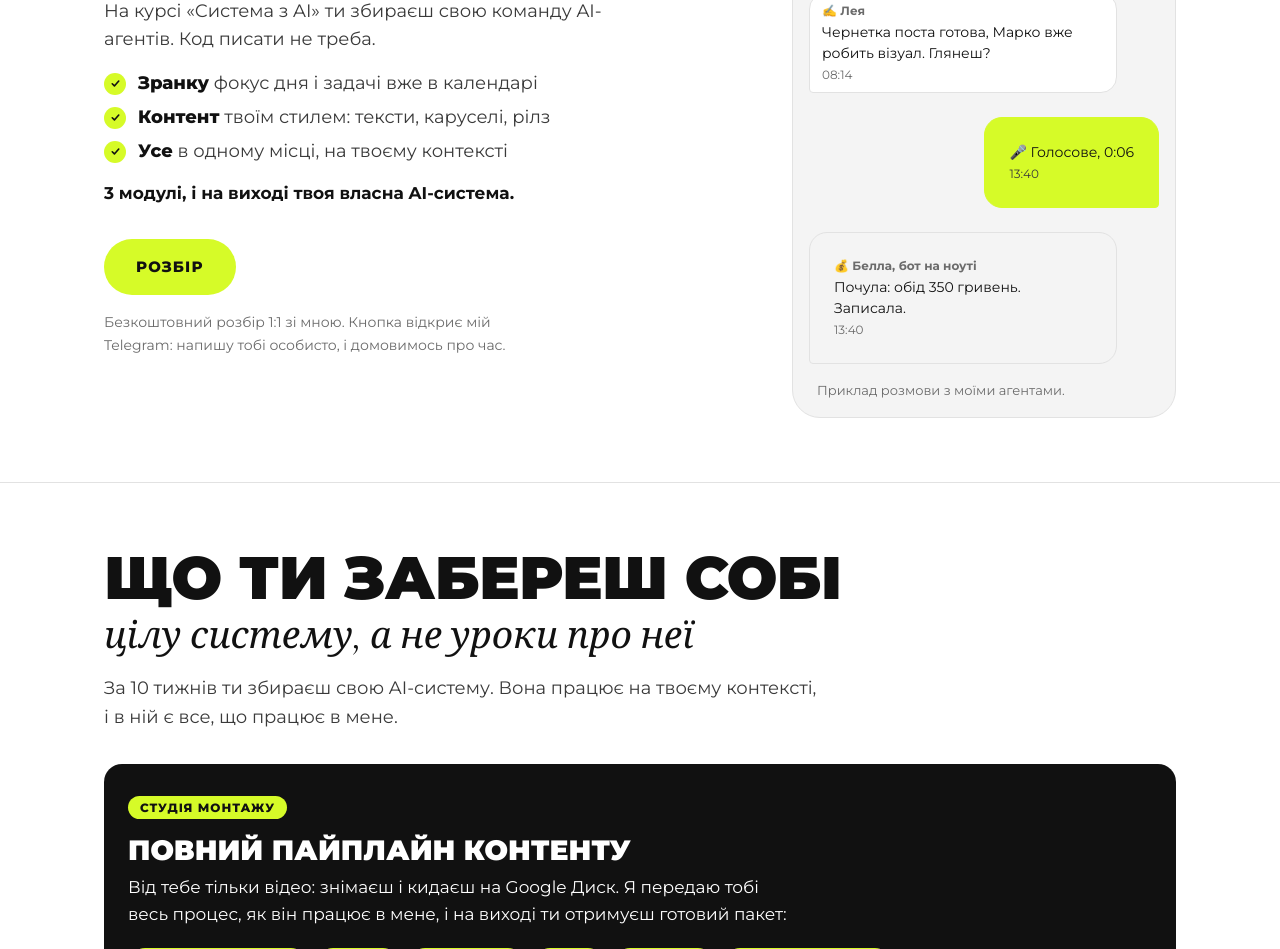
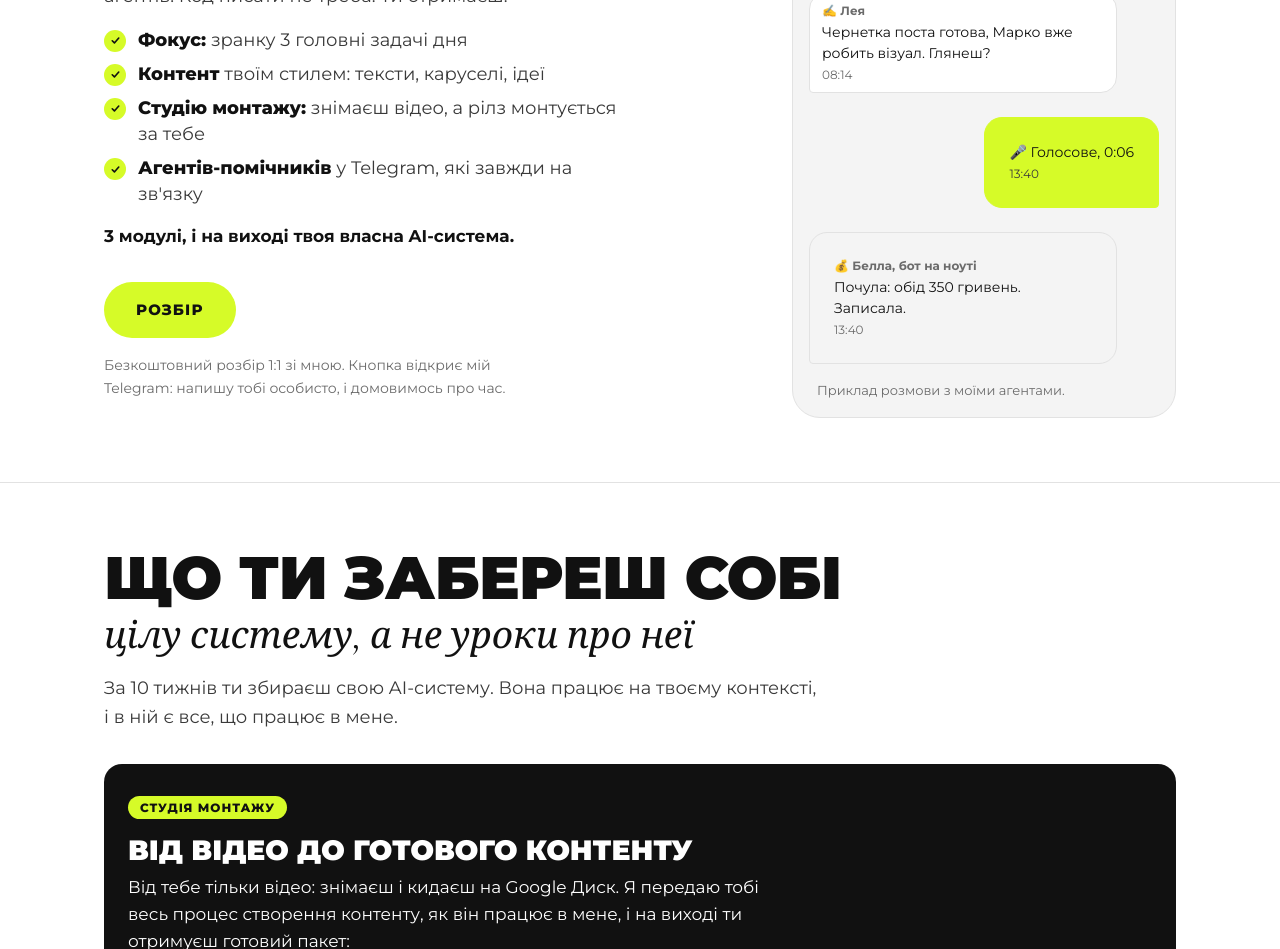
Before and after one commit to KaterynaShevtsova1/system-ai, a plain HTML site: page index.html in a window 1280 px wide. Shown: the part 460-1409 px from the top of the page. Drawn offline with nearby package versions, Linux system fonts and the light colour scheme.

Commit message:
Головна: «Ти отримаєш» у верху, без слова «пайплайн», фокус дня з Notion замість календаря
Co-Authored-By: Claude Opus 5.5 <noreply@anthropic.com>
Claude-Session: https://claude.ai/code/session_01A73kutZVi5JHsfBGfMLyaa

```diff
--- a/index.html
+++ b/index.html
@@ -324,11 +324,12 @@ footer{text-align:center;color:var(--muted);font-size:14px;line-height:1.8;paddi
     <div>
       <span class="pill">Курс · 10 тижнів · старт 01.12.2026</span>
       <h1><span class="pre">Тобі не треба більше часу.</span><span class="need">Тобі потрібна</span><span class="sys">система</span></h1>
-      <p class="sub">На курсі «Система з AI» ти збираєш свою команду AI-агентів. Код писати не треба.</p>
+      <p class="sub">На курсі «Система з AI» ти збираєш свою команду AI-агентів. Код писати не треба. Ти отримаєш:</p>
       <ul class="hero-points">
-        <li><span><b>Зранку</b> фокус дня і задачі вже в календарі</span></li>
-        <li><span><b>Контент</b> твоїм стилем: тексти, каруселі, рілз</span></li>
-        <li><span><b>Усе</b> в одному місці, на твоєму контексті</span></li>
+        <li><span><b>Фокус:</b> зранку 3 головні задачі дня</span></li>
+        <li><span><b>Контент</b> твоїм стилем: тексти, каруселі, ідеї</span></li>
+        <li><span><b>Студію монтажу:</b> знімаєш відео, а рілз монтується за тебе</span></li>
+        <li><span><b>Агентів-помічників</b> у Telegram, які завжди на зв'язку</span></li>
       </ul>
       <p class="hero-fmt">3 модулі, і на виході твоя власна AI-система.</p>
       <div class="cta-row" id="heroCta">
@@ -356,7 +357,7 @@ footer{text-align:center;color:var(--muted);font-size:14px;line-height:1.8;paddi
       <h2 id="offer-h">Що ти забереш собі<span class="italic">цілу систему, а не уроки про неї</span></h2>
       <p class="offer-lead">За 10 тижнів ти збираєш свою AI-систему. Вона працює на твоєму контексті, і в ній є все, що працює в мене.</p>
       <div class="bigs">
-        <article class="big big-main"><span class="big-tag">Студія монтажу</span><h3>Повний пайплайн контенту</h3><p>Від тебе тільки відео: знімаєш і кидаєш на Google Диск. Я передаю тобі весь процес, як він працює в мене, і на виході ти отримуєш готовий пакет:</p><ul class="pack"><li>змонтований рілз</li><li>допис</li><li>лід-магніт</li><li>гайд</li><li>воронка</li><li>уроки для курсу</li></ul></article>
+        <article class="big big-main"><span class="big-tag">Студія монтажу</span><h3>Від відео до готового контенту</h3><p>Від тебе тільки відео: знімаєш і кидаєш на Google Диск. Я передаю тобі весь процес створення контенту, як він працює в мене, і на виході ти отримуєш готовий пакет:</p><ul class="pack"><li>змонтований рілз</li><li>допис</li><li>лід-магніт</li><li>гайд</li><li>воронка</li><li>уроки для курсу</li></ul></article>
         <article class="big"><span class="big-tag">Контекст</span><h3>Система працює на тобі</h3><p>6 сторінок про тебе, твій продукт і твоїх клієнтів. Пишеш один раз, і всі помічники знають тебе з першого слова.</p></article>
         <article class="big"><span class="big-tag">Telegram</span><h3>Агенти-помічники завжди на зв'язку</h3><p>Свій бот на сервері з помічницями для текстів і візуалу. Працює цілодобово, навіть коли комп вимкнений.</p></article>
         <article class="big"><span class="big-tag">Claude</span><h3>Усі мої навички пакетом</h3><p>Хуки, сценарії, каруселі, сторіс, прогріви, офери. Встановила, і працюють.</p></article>
@@ -366,7 +367,7 @@ footer{text-align:center;color:var(--muted);font-size:14px;line-height:1.8;paddi
       <div class="spheres">
         <div class="sphere">
           <h3>Рутина і фокус</h3>
-          <ol><li><div><b>Ранковий план.</b> <span>Зранку не збираєш день по нотатках: план і задачі вже в календарі.</span></div></li><li><div><b>Огляд тижня.</b> <span>Раз на тиждень бачиш, що зробила ти і твої агенти.</span></div></li></ol>
+          <ol><li><div><b>Фокус дня.</b> <span>Зранку 3 головні задачі, а всі задачі живуть у Notion. У будь-який момент пишеш «нагадай, яка в мене була задача», і отримуєш її з посиланням і всім, що з нею пов'язано.</span></div></li><li><div><b>Огляд тижня.</b> <span>Раз на тиждень бачиш, що зробила ти і твої агенти.</span></div></li></ol>
         </div>
         <div class="sphere">
           <h3>Контент і соцмережі</h3>
```
